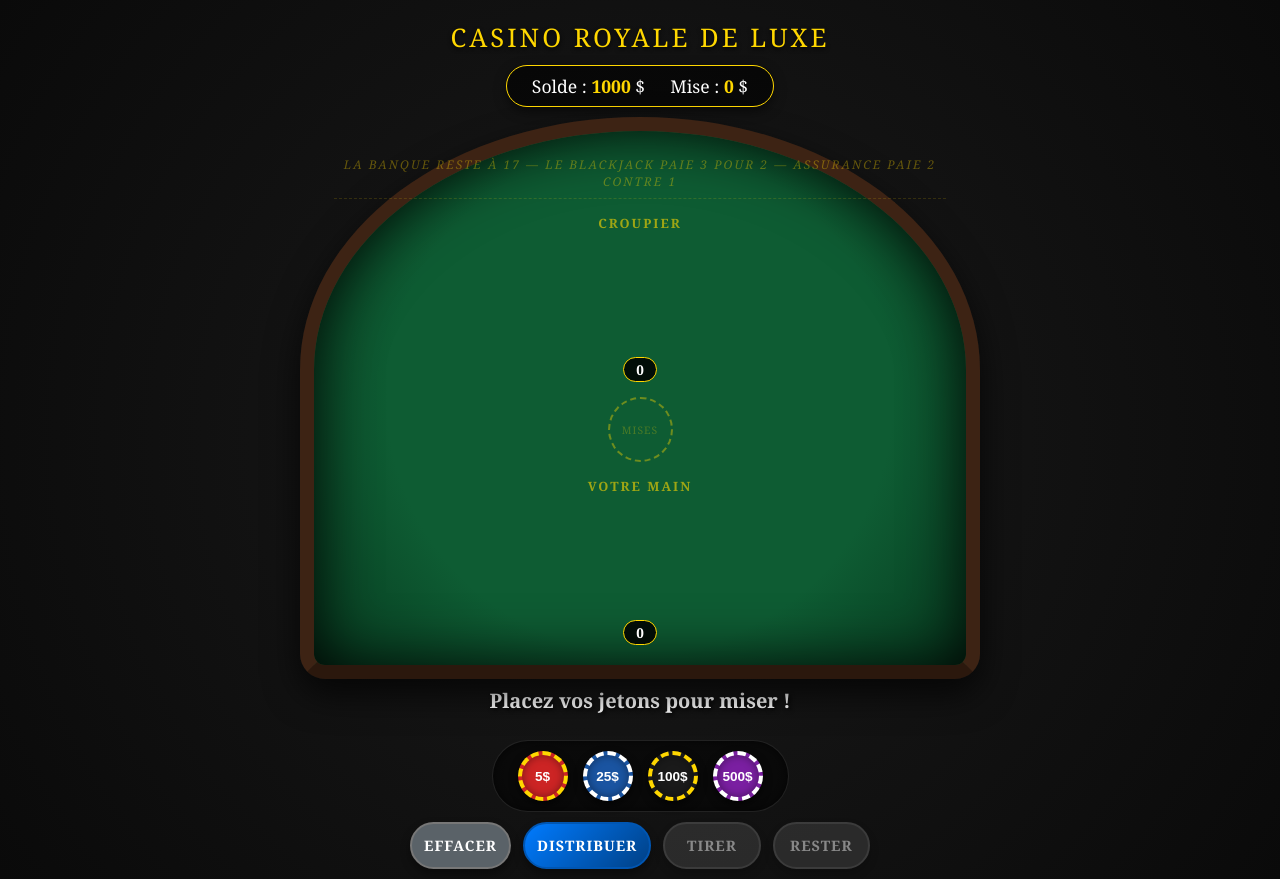
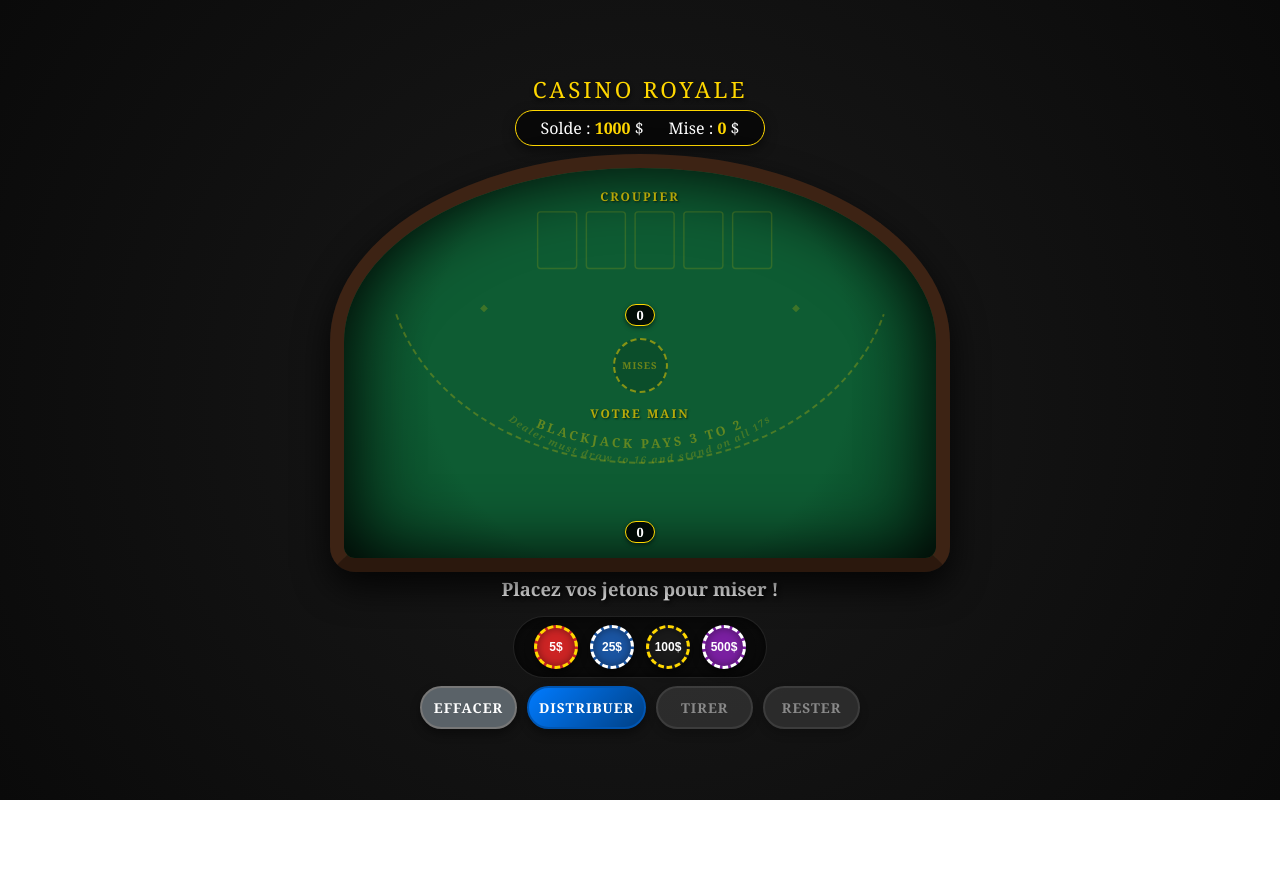
Before and after one commit to cylienlison-dev/blackjack, a plain HTML site: page index.html in a window 1280 px wide. After the commit the page ends 800 px from the top, so only its background shows below. Drawn offline with Linux system fonts and the light colour scheme.

Commit message:
Update index.html

```diff
--- a/index.html
+++ b/index.html
@@ -13,14 +13,15 @@
             display: flex;
             flex-direction: column;
             align-items: center;
+            justify-content: center;
             min-height: 100vh;
             padding: 10px;
-            overflow-x: hidden;
+            overflow: hidden;
         }
 
         h1 {
-            margin: 10px 0;
-            font-size: 1.6rem;
+            margin: 2px 0 5px 0;
+            font-size: 1.4rem;
             color: #ffd700;
             text-shadow: 0px 2px 4px rgba(0,0,0,0.8);
             text-align: center;
@@ -28,48 +29,44 @@
             letter-spacing: 3px;
         }
 
-        /* Barre d'infos de la banque */
         .bank-info {
             display: flex;
             gap: 25px;
-            margin-bottom: 10px;
-            font-size: 1.1rem;
+            margin-bottom: 8px;
+            font-size: 1rem;
             background: rgba(0,0,0,0.6);
-            padding: 8px 25px;
+            padding: 6px 25px;
             border-radius: 30px;
             border: 1px solid #ffd700;
             box-shadow: 0 4px 12px rgba(0,0,0,0.5);
         }
         .bank-info span { color: #ffd700; font-weight: bold; }
 
-        /* Table de Blackjack en arc de cercle */
+        /* Superbe Table de Blackjack style Casino Réaliste */
         .table {
             width: 100%;
-            max-width: 680px;
+            max-width: 620px;
             background: radial-gradient(circle, #0e5c33 60%, #073a1f 100%);
             border: 14px solid #3d2314;
             border-bottom-color: #2b180d;
             border-radius: 50% 50% 25px 25px / 45% 45% 25px 25px;
-            padding: 25px 20px 20px 20px;
-            box-shadow: inset 0 0 60px rgba(0,0,0,0.9), 0 15px 35px rgba(0,0,0,0.7);
+            padding: 20px 20px 15px 20px;
+            box-shadow: inset 0 0 70px rgba(0,0,0,1), 0 15px 35px rgba(0,0,0,0.8);
             display: flex;
             flex-direction: column;
-            gap: 10px;
+            gap: 2px;
             position: relative;
         }
 
-        /* Écritures sérigraphiées style Casino au centre */
-        .casino-rules-arc {
-            text-align: center;
-            color: rgba(255, 215, 0, 0.35);
-            font-size: 0.75rem;
-            text-transform: uppercase;
-            letter-spacing: 2px;
-            font-style: italic;
-            border-bottom: 1px dashed rgba(255, 215, 0, 0.15);
-            padding-bottom: 8px;
-            margin-bottom: 5px;
+        /* Sérigraphie complète du tapis de jeu (Lignes, Textes et Emplacements de cartes) */
+        .table-felt-print {
+            position: absolute;
+            top: 0;
+            left: 0;
+            width: 100%;
+            height: 100%;
             pointer-events: none;
+            z-index: 1;
         }
 
         .zone {
@@ -77,51 +74,54 @@
             display: flex;
             flex-direction: column;
             align-items: center;
-            gap: 5px;
+            gap: 2px;
+            z-index: 2;
         }
 
         .zone-title {
-            font-size: 0.8rem;
+            font-size: 0.75rem;
             font-weight: bold;
             text-transform: uppercase;
             letter-spacing: 2px;
-            color: rgba(255, 215, 0, 0.6);
+            color: rgba(255, 215, 0, 0.7);
+            text-shadow: 1px 1px 2px rgba(0,0,0,0.6);
         }
 
         .score {
             background: rgba(0,0,0,0.85);
-            padding: 2px 12px;
+            padding: 1px 10px;
             border-radius: 20px;
             font-weight: bold;
-            font-size: 0.85rem;
+            font-size: 0.8rem;
             color: #fff;
             border: 1px solid #ffd700;
+            box-shadow: 0 2px 4px rgba(0,0,0,0.5);
         }
 
         .cards-flex {
             display: flex;
             justify-content: center;
-            min-height: 115px;
+            min-height: 95px;
             width: 100%;
-            padding: 5px;
+            padding: 2px;
         }
 
-        /* Style des cartes */
+        /* Cartes physiques */
         .card {
-            width: 75px;
-            height: 110px;
+            width: 65px;
+            height: 95px;
             background: #ffffff;
             color: #111111;
             border-radius: 6px;
             display: flex;
             flex-direction: column;
             justify-content: space-between;
-            padding: 6px;
+            padding: 5px;
             font-weight: bold;
-            font-size: 1.2rem;
-            box-shadow: 3px 5px 12px rgba(0,0,0,0.5);
+            font-size: 1.1rem;
+            box-shadow: 3px 5px 12px rgba(0,0,0,0.6);
             border: 1px solid #d1d1d1;
-            margin: 0 -10px;
+            margin: 0 -12px;
             transform: rotate(calc(var(--r, 0) * 1deg));
             animation: dealCard 0.4s ease-out;
             font-family: 'Arial', sans-serif;
@@ -129,35 +129,38 @@
         .card.red { color: #cc1111; }
         .card .bottom-suit { align-self: flex-end; transform: rotate(180deg); }
 
-        /* Zone de dépôt des jetons sur la table */
+        /* Zone de dépôt de la mise */
         .bet-spot {
-            width: 65px;
-            height: 65px;
-            border: 2px dashed rgba(255, 215, 0, 0.4);
+            width: 55px;
+            height: 55px;
+            border: 2px dashed rgba(255, 215, 0, 0.5);
             border-radius: 50%;
-            margin: 5px auto;
+            margin: 10px auto;
             display: flex;
             align-items: center;
             justify-content: center;
             position: relative;
+            z-index: 2;
+            background: rgba(0, 0, 0, 0.15);
         }
         .bet-spot::before {
             content: 'MISES';
-            font-size: 0.65rem;
-            color: rgba(255, 215, 0, 0.25);
+            font-size: 0.6rem;
+            color: rgba(255, 215, 0, 0.4);
             letter-spacing: 1px;
+            font-weight: bold;
         }
 
-        /* Design des jetons de casino */
+        /* Design des jetons */
         .token {
-            width: 50px;
-            height: 50px;
+            width: 44px;
+            height: 44px;
             border-radius: 50%;
-            border: 4px dashed #fff;
+            border: 3px dashed #fff;
             display: flex;
             align-items: center;
             justify-content: center;
-            font-size: 0.85rem;
+            font-size: 0.75rem;
             font-weight: bold;
             color: white;
             cursor: pointer;
@@ -167,15 +170,14 @@
             user-select: none;
             -webkit-tap-highlight-color: transparent;
         }
-        .token:hover { transform: scale(1.1) translateY(-3px); }
+        .token:hover { transform: scale(1.1) translateY(-2px); }
         .token:active { transform: scale(0.95); }
 
-        .token-5 { background: #cc2424; border-color: #ffd700; }  /* Rouge */
-        .token-25 { background: #1a54a1; border-color: #fff; }    /* Bleu */
-        .token-100 { background: #1a1a1a; border-color: #ffd700; } /* Noir */
-        .token-500 { background: #7a1fa1; border-color: #fff; }   /* Violet */
+        .token-5 { background: #cc2424; border-color: #ffd700; }
+        .token-25 { background: #1a54a1; border-color: #fff; }
+        .token-100 { background: #1a1a1a; border-color: #ffd700; }
+        .token-500 { background: #7a1fa1; border-color: #fff; }
 
-        /* Jeton posé dans la zone de mise */
         .bet-spot .token {
             position: absolute;
             top: 3px;
@@ -185,14 +187,13 @@
             transform: none !important;
         }
 
-        /* Le présentoir à jetons (Rack) */
         .token-rack {
             display: flex;
-            gap: 15px;
+            gap: 12px;
             justify-content: center;
-            margin: 10px 0;
+            margin: 8px 0;
             background: rgba(0,0,0,0.5);
-            padding: 10px 25px;
+            padding: 8px 20px;
             border-radius: 40px;
             box-shadow: inset 0 0 10px rgba(0,0,0,0.6);
             border: 1px solid rgba(255,255,255,0.1);
@@ -200,25 +201,24 @@
 
         #msg {
             text-align: center;
-            font-size: 1.25rem;
+            font-size: 1.15rem;
             font-weight: bold;
-            min-height: 35px;
-            margin: 8px 0;
+            min-height: 28px;
+            margin: 4px 0;
             text-shadow: 2px 2px 4px rgba(0,0,0,0.8);
         }
 
-        /* Boutons de contrôle */
         .controls {
             display: flex;
-            gap: 12px;
+            gap: 10px;
             justify-content: center;
             width: 100%;
-            max-width: 460px;
+            max-width: 440px;
         }
         button {
             flex: 1;
-            padding: 12px;
-            font-size: 0.9rem;
+            padding: 10px;
+            font-size: 0.85rem;
             font-weight: bold;
             text-transform: uppercase;
             letter-spacing: 1px;
@@ -246,7 +246,7 @@
 </head>
 <body>
 
-    <h1>CASINO ROYALE DE LUXE</h1>
+    <h1>CASINO ROYALE</h1>
 
     <div class="bank-info">
         <div>Solde : <span id="balance-val">1000</span> $</div>
@@ -254,7 +254,32 @@
     </div>
 
     <div class="table">
-        <div class="casino-rules-arc">La Banque reste à 17 — Le Blackjack paie 3 pour 2 — Assurance paie 2 contre 1</div>
+        <svg class="table-felt-print" viewBox="0 0 600 400" xmlns="http://www.w3.org/2000/svg">
+            <defs>
+                <path id="text-curve-1" d="M 90,175 A 230,190 0 0,0 510,175" fill="none" />
+                <path id="text-curve-2" d="M 130,220 A 190,150 0 0,0 470,220" fill="none" />
+            </defs>
+
+            <path d="M 50,150 A 260,210 0 0,0 550,150" fill="none" stroke="rgba(255, 215, 0, 0.25)" stroke-width="2" stroke-dasharray="6,4" />
+
+            <g stroke="rgba(255, 215, 0, 0.15)" stroke-width="1.5" fill="none">
+                <rect x="195" y="45" width="40" height="58" rx="3" />
+                <rect x="245" y="45" width="40" height="58" rx="3" />
+                <rect x="295" y="45" width="40" height="58" rx="3" />
+                <rect x="345" y="45" width="40" height="58" rx="3" />
+                <rect x="395" y="45" width="40" height="58" rx="3" />
+            </g>
+
+            <text font-family="Georgia, serif" font-size="13" font-weight="bold" fill="rgba(255, 215, 0, 0.35)" letter-spacing="3" text-anchor="middle">
+                <textPath href="#text-curve-1" startOffset="50%">BLACKJACK PAYS 3 TO 2</textPath>
+            </text>
+            <text font-family="Georgia, serif" font-size="10" font-weight="bold" font-style="italic" fill="rgba(255, 215, 0, 0.22)" letter-spacing="1.5" text-anchor="middle">
+                <textPath href="#text-curve-2" startOffset="50%">Dealer must draw to 16 and stand on all 17s</textPath>
+            </text>
+
+            <polygon points="140,140 144,144 140,148 136,144" fill="rgba(255, 215, 0, 0.2)" />
+            <polygon points="460,140 464,144 460,148 456,144" fill="rgba(255, 215, 0, 0.2)" />
+        </svg>
 
         <div class="zone">
             <div class="zone-title">Croupier</div>
@@ -323,7 +348,7 @@
             const el = document.getElementById(elementId);
             const cardEl = document.createElement('div');
             cardEl.className = `card ${card.isRed ? 'red' : ''}`;
-            const randomRotation = (Math.random() * 6 - 3).toFixed(1);
+            const randomRotation = (Math.random() * 4 - 2).toFixed(1);
             cardEl.style.setProperty('--r', randomRotation);
             cardEl.innerHTML = `<div>${card.value}<br>${card.suit}</div><div class="bottom-suit">${card.value}<br>${card.suit}</div>`;
             el.appendChild(cardEl);
```
